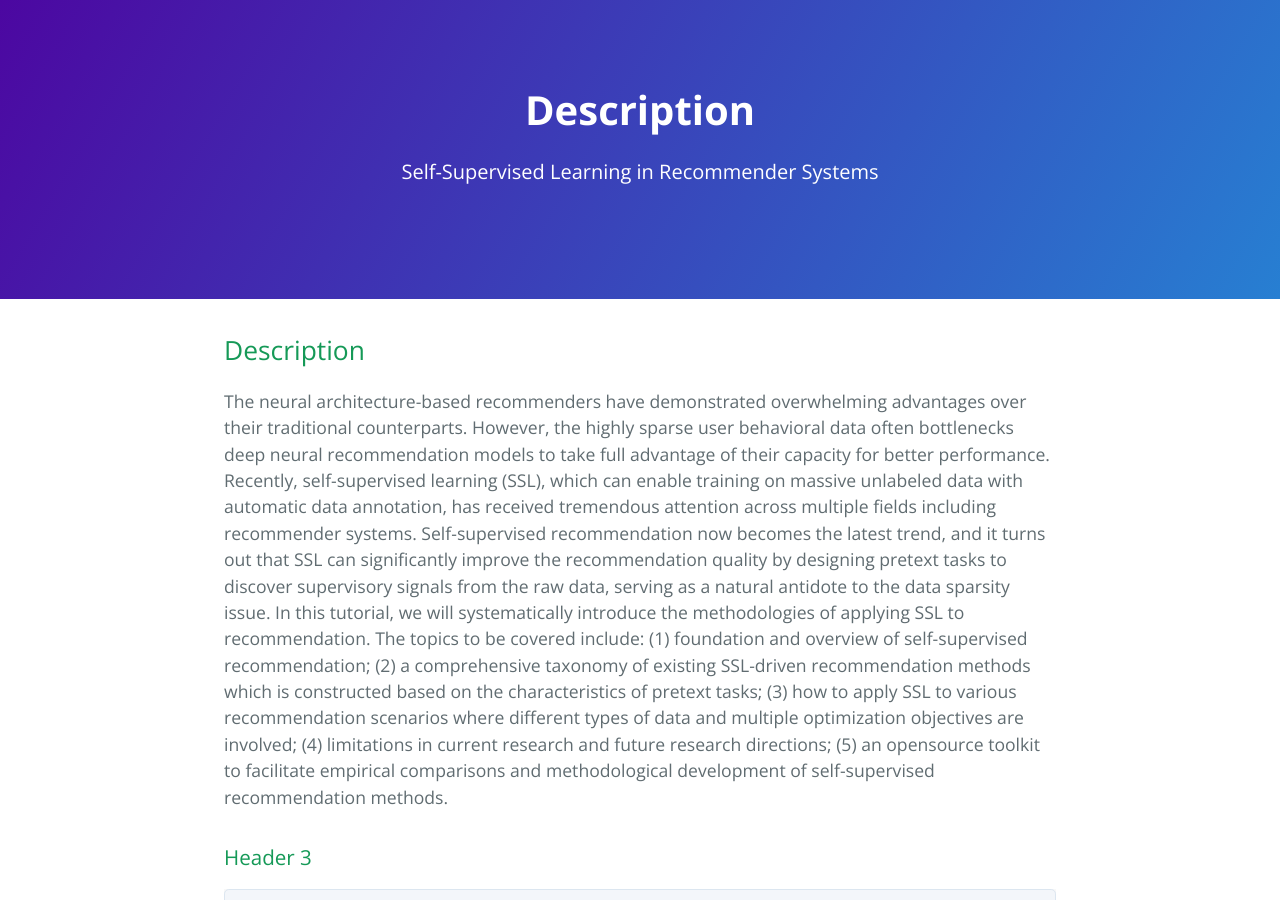
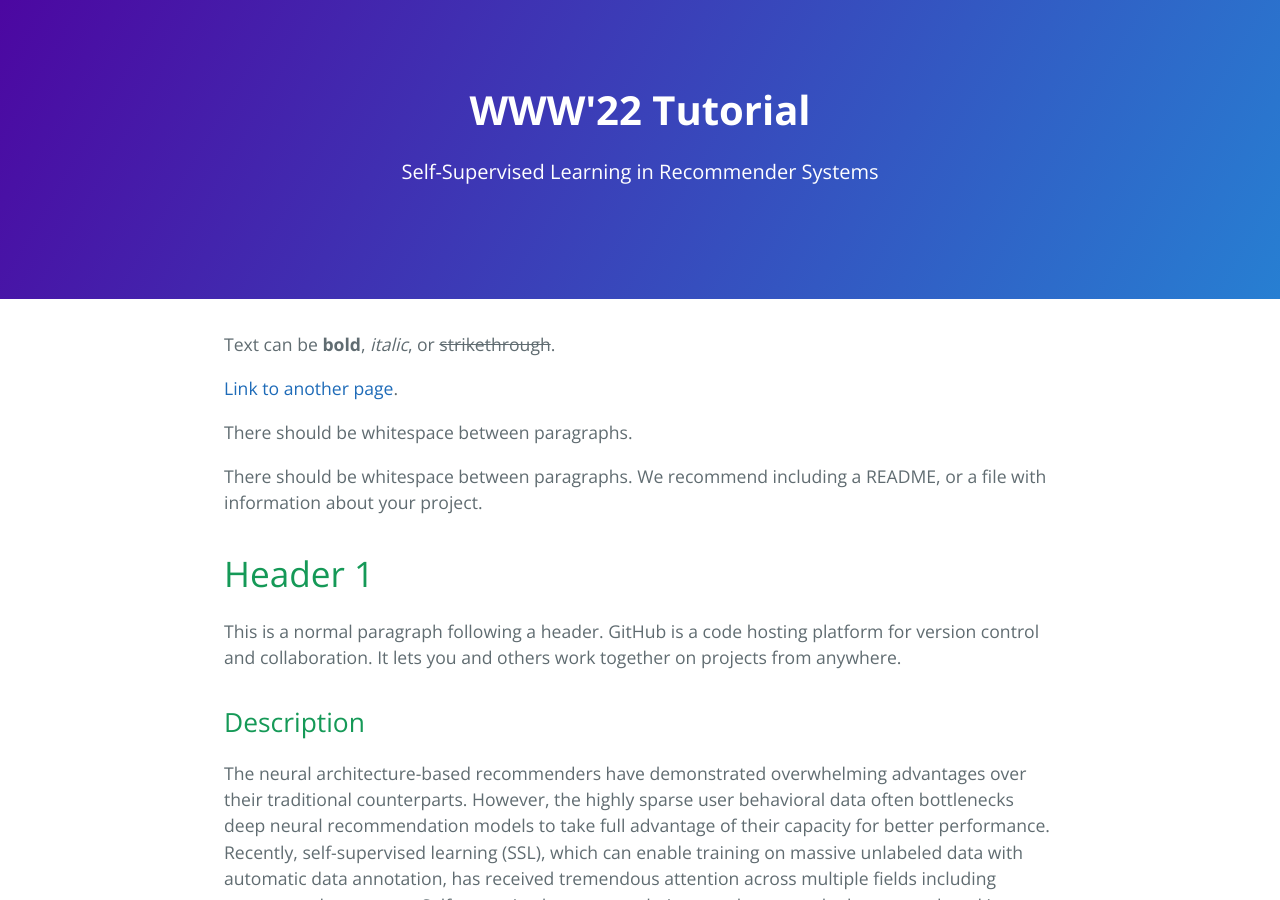
Before and after one commit to ssl-recsys/ssl-recsys.github.io, a Jekyll site: the page built from index.md, in a window 1280 px wide and 900 px high. Built offline with Jekyll 4.4.1, drawn with Linux system fonts in a browser that asks for light colours; our own code applies the rules of GitHub Pages for plain Markdown files.

Commit message:
initialization

```diff
--- a/index.md
+++ b/index.md
@@ -1,3 +1,19 @@
+---
+layout: default
+---
+
+Text can be **bold**, _italic_, or ~~strikethrough~~.
+
+[Link to another page](./another-page.html).
+
+There should be whitespace between paragraphs.
+
+There should be whitespace between paragraphs. We recommend including a README, or a file with information about your project.
+
+# Header 1
+
+This is a normal paragraph following a header. GitHub is a code hosting platform for version control and collaboration. It lets you and others work together on projects from anywhere.
+
 ## Description
 
 The neural architecture-based recommenders have demonstrated overwhelming advantages over their traditional counterparts. However, the highly sparse user behavioral data often bottlenecks deep
```
